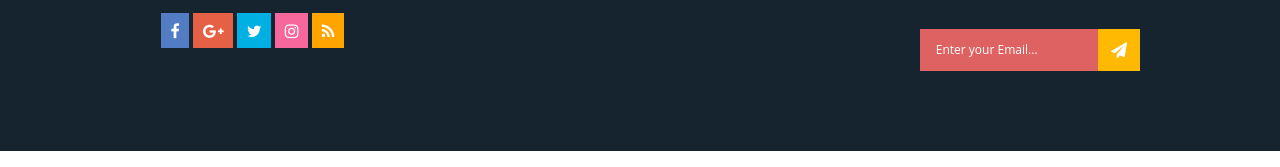
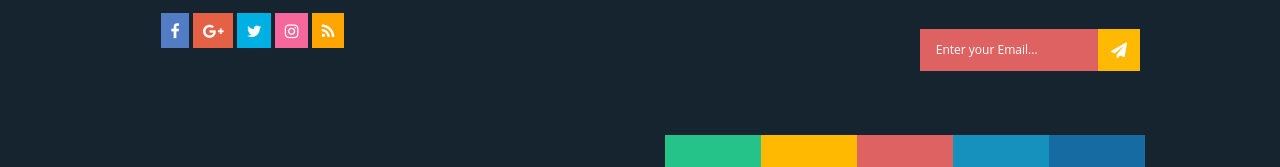
Before and after one commit to 938437/project1-responsive-layout, a website built with Parcel: page index.html in a window 1280 px wide. Shown: the part 3415-3582 px from the top of the page. Built offline with nearby package versions, Linux system fonts and the light colour scheme; files whose address does not match are found by name.

Commit message:
desktop css done

```diff
--- a/css/styles.css
+++ b/css/styles.css
@@ -12,7 +12,7 @@
     --twitter-blue: #00b0e2;
     --pink : #f6679c;
     --wifi-yellow: #fea501;
-    --footer-lightblue: #1691bd;
+    --footer-cyan: #1691bd;
     --footer-darkblue: #166ba2;
     --twitter-background-gray: #5c666f;
     --white: #ffffff;
@@ -131,7 +131,7 @@ html, body {
 
 .menu-open > i {
     background-color: var(--tab-green);
-    padding: 0.6em;
+    padding: 0.5em;
     margin: 1em;
     font-size: 3em;
     color: var(--white);
@@ -257,7 +257,6 @@ footer {
     flex-direction: column;
     width: 59.875em;
     margin: 0 auto;
-    padding-bottom: 5em;
 }
 
 .peewee-herman {
@@ -322,7 +321,7 @@ footer {
 .hr-blue {
     border: none;
     height: 0.05em;
-    background-color: var(--footer-lightblue);
+    background-color: var(--footer-cyan);
 }
 
 .footer-box {
@@ -420,3 +419,34 @@ footer {
     padding: 0.8em;
     color: var(--white);
 }
+
+.others {
+    display: flex;
+    margin-top: 4em;
+}
+
+.colors-green {
+    padding: 1em 3em;
+    margin-left: 31.5em;
+    background-color: var(--tab-green);
+}
+
+.colors-yellow {
+    padding: 1em 3em;
+    background-color: var(--tab-yellow);
+}
+
+.colors-red {
+    padding: 1em 3em;
+    background-color: var(--tab-red);
+}
+
+.colors-cyan {
+    padding: 1em 3em;
+    background-color: var(--footer-cyan);
+}
+
+.colors-blue {
+    padding: 1em 3em;
+    background-color: var(--footer-darkblue);
+}
--- a/index.html
+++ b/index.html
@@ -245,13 +245,13 @@
                     </div>
                 </div>
             </div>
-            <!-- <div class="others">
+            <div class="others">
                 <div class="colors-green"></div>
                 <div class="colors-yellow"></div>
                 <div class="colors-red"></div>
                 <div class="colors-cyan"></div>
                 <div class="colors-blue"></div>
-            </div> -->
+            </div>
         </div>
     </footer>
 </body>
```
